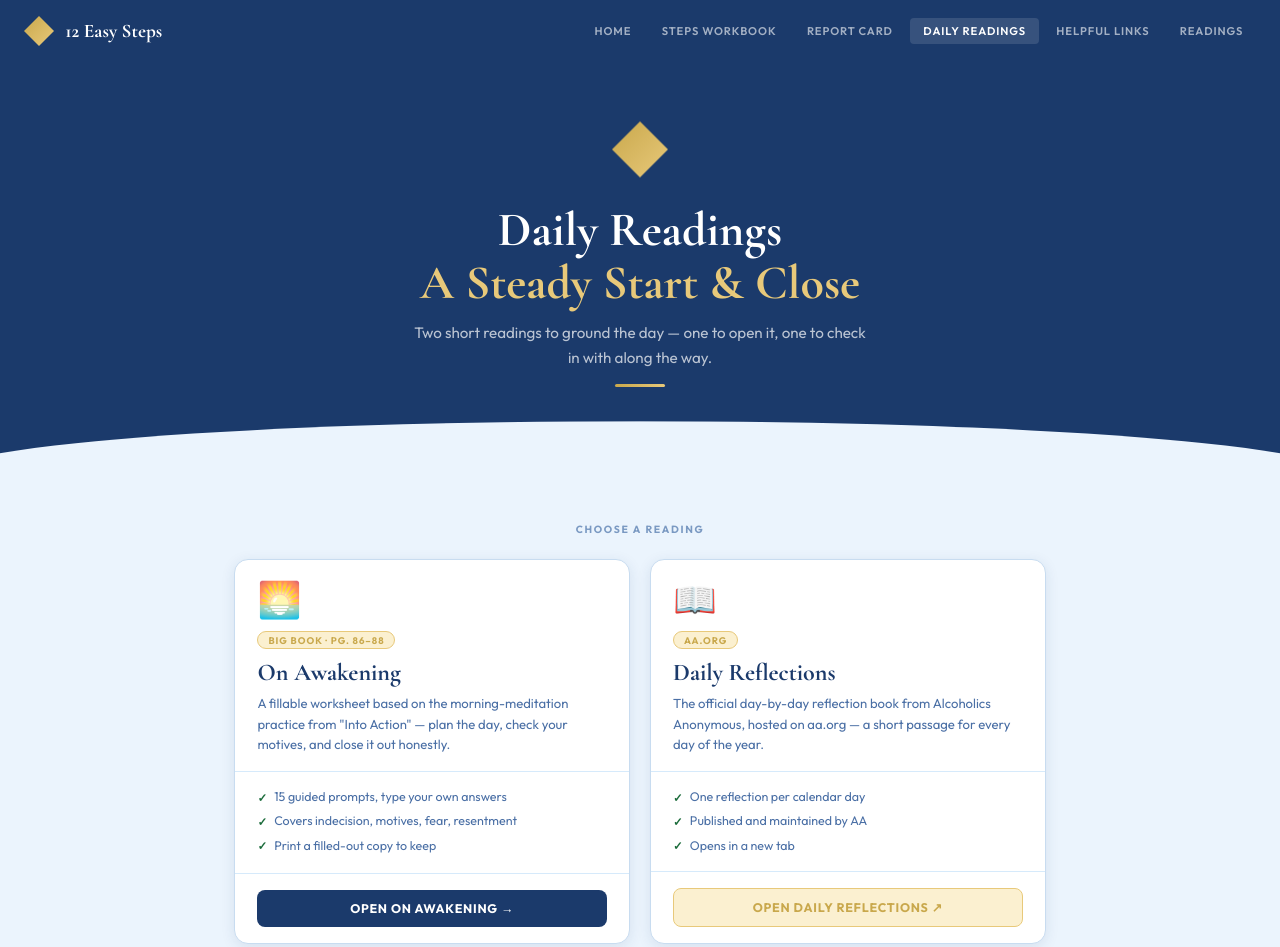
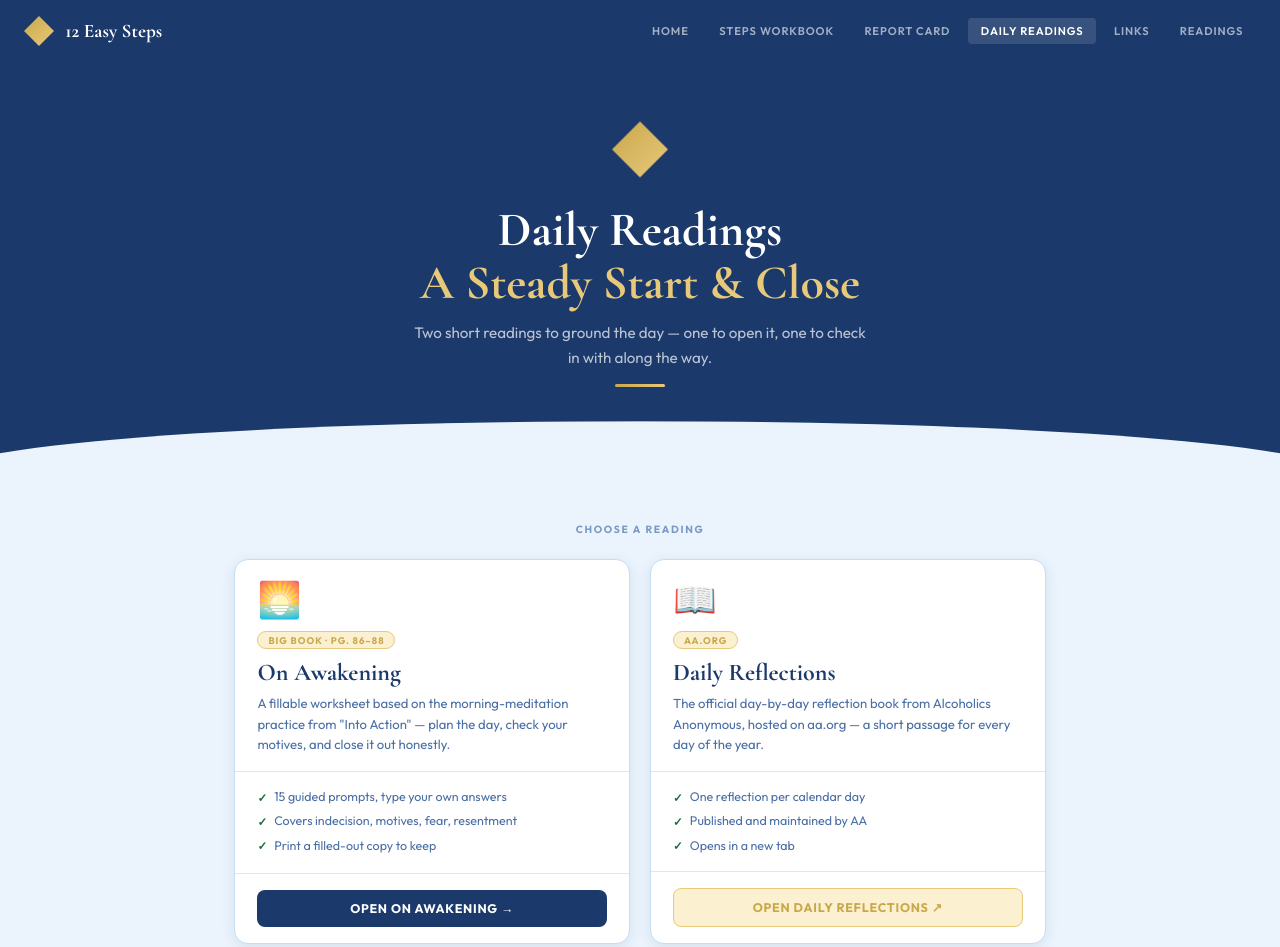
Before and after one commit to Sebastianshort624/12easysteps.org, a plain HTML site: page daily-readings/index.html in a window 1280 px wide. Shown: the top 947 px of the page. Drawn offline with nearby package versions, Linux system fonts and the light colour scheme.

Commit message:
Nav: Helpful Links -> Links (/links/)

```diff
--- a/daily-readings/index.html
+++ b/daily-readings/index.html
@@ -100,7 +100,7 @@ footer p{font-size:.68rem;color:rgba(255,255,255,.38);letter-spacing:.06em}
     <a href="https://12easysteps.org/steps/" class="nav-link">Steps Workbook</a>
     <a href="https://12easysteps.org/report/" class="nav-link">Report Card</a>
     <a href="https://12easysteps.org/daily-readings/" class="nav-link active">Daily Readings</a>
-    <a href="https://12easysteps.org/helpful-links/" class="nav-link">Helpful Links</a>
+    <a href="https://12easysteps.org/links/" class="nav-link">Links</a>
     <a href="https://12easysteps.org/readings/" class="nav-link">Readings</a>
   </div>
 </nav>
```
